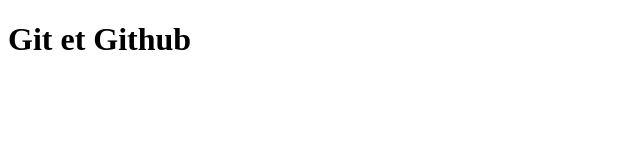
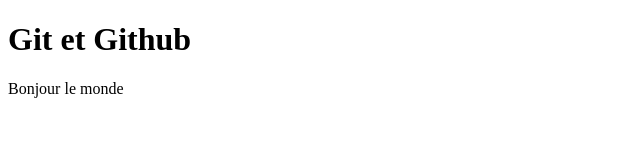
Before and after one commit to otscheck/project-1, a plain HTML site: page index.html in a window 1280 px wide. Shown: the whole page, without its empty margins (0-640 px from the left). Drawn offline with Linux system fonts and the light colour scheme.

```diff
--- a/index.html
+++ b/index.html
@@ -8,5 +8,6 @@
 </head>
 <body>
     <h1>Git et Github</h1>
+    <p>Bonjour le monde</p>
 </body>
 </html>
```
